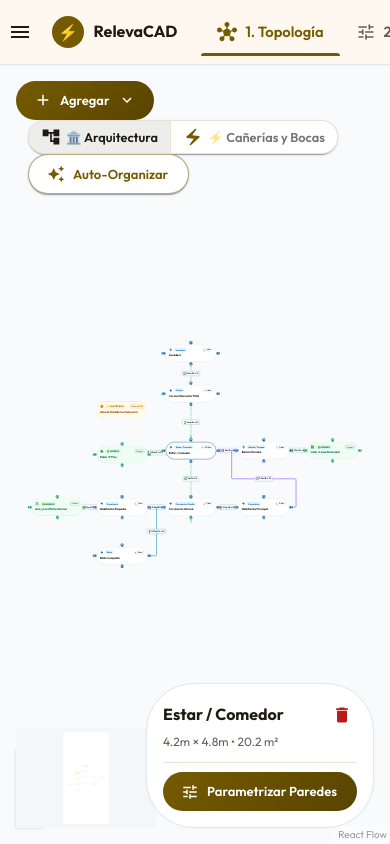
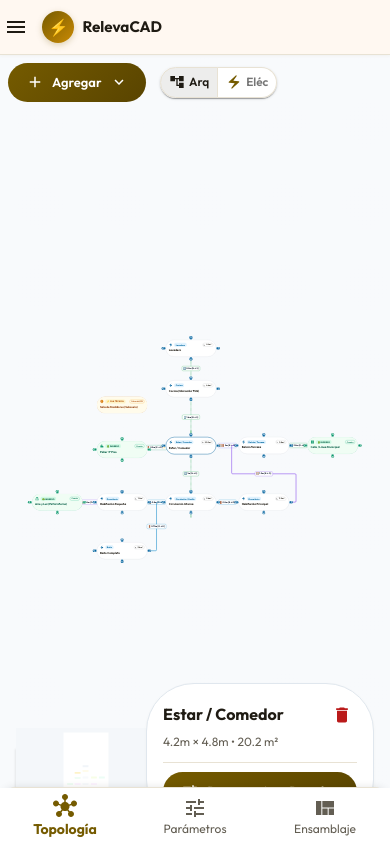
Before and after one commit to FedericoCAlonso/relevacad, a React (Vite) app: page / in a window 390 px wide. Built offline with nearby package versions, Linux system fonts and the light colour scheme.

Commit message:
feat(ui): optimizaciones mobile UX/UI, bottom navigation y componentes responsivos

```diff
--- a/src/views/components/assembly/AssemblyCanvasView.tsx
+++ b/src/views/components/assembly/AssemblyCanvasView.tsx
@@ -21,7 +21,9 @@ import {
   Menu,
   MenuItem,
   ListItemIcon,
-  ListItemText
+  ListItemText,
+  useMediaQuery,
+  useTheme
 } from '@mui/material';
 import {
   ZoomIn as ZoomInIcon,
@@ -48,6 +50,8 @@ const CLOUD_PATH_DATA =
 
 export const AssemblyCanvasView: React.FC = () => {
   const containerRef = useRef<HTMLDivElement>(null);
+  const theme = useTheme();
+  const isMobile = useMediaQuery(theme.breakpoints.down('sm'));
   const [dimensions, setDimensions] = useState({ width: 1000, height: 700 });
   const [scale, setScale] = useState(1);
   const [stagePos, setStagePos] = useState({ x: 80, y: 60 });
@@ -267,14 +271,16 @@ export const AssemblyCanvasView: React.FC = () => {
         elevation={3}
         sx={{
           position: 'absolute',
-          top: 14,
+          top: isMobile ? 8 : 14,
           left: '50%',
           transform: 'translateX(-50%)',
           zIndex: 20,
           borderRadius: 8,
-          py: 0.6,
-          px: 1.5,
-          bgcolor: 'rgba(255, 255, 255, 0.92)',
+          py: 0.5,
+          px: isMobile ? 1 : 1.5,
+          maxWidth: isMobile ? 'calc(100vw - 16px)' : undefined,
+          overflowX: isMobile ? 'auto' : 'visible',
+          bgcolor: 'rgba(255, 255, 255, 0.94)',
           backdropFilter: 'blur(16px)',
           border: '1px solid rgba(226, 232, 240, 0.9)',
           boxShadow: '0 8px 32px rgba(0, 0, 0, 0.08)'
--- a/src/views/components/layout/AppLayout.tsx
+++ b/src/views/components/layout/AppLayout.tsx
@@ -16,7 +16,10 @@ import {
   Chip,
   Tooltip,
   useMediaQuery,
-  useTheme
+  useTheme,
+  BottomNavigation,
+  BottomNavigationAction,
+  Paper
 } from '@mui/material';
 import {
   Menu as MenuIcon,
@@ -58,58 +61,67 @@ export const AppLayout: React.FC<AppLayoutProps> = ({
   return (
     <Box sx={{ display: 'flex', flexDirection: 'column', height: '100vh', width: '100vw', overflow: 'hidden' }}>
       {/* Top App Bar - Material 3 */}
-      <AppBar position="static" elevation={0} sx={{ borderBottom: '1px solid #e2e8f0', zIndex: (theme) => theme.zIndex.drawer + 1 }}>
-        <Toolbar sx={{ minHeight: 64, px: { xs: 1.5, sm: 3 } }}>
+      <AppBar
+        position="static"
+        elevation={0}
+        sx={{
+          bgcolor: 'background.default',
+          borderBottom: '1px solid',
+          borderColor: 'divider',
+          zIndex: (theme) => theme.zIndex.drawer + 1
+        }}
+      >
+        <Toolbar sx={{ minHeight: isMobile ? 54 : 64, px: { xs: 1, sm: 3 } }}>
           {/* Botón de Menú Drawer */}
           <IconButton
             edge="start"
             color="inherit"
             aria-label="menu"
             onClick={() => setDrawerOpen(true)}
-            sx={{ mr: 1.5 }}
+            sx={{ mr: { xs: 0.8, sm: 1.5 }, p: 1 }}
           >
             <MenuIcon />
           </IconButton>
 
           {/* Logotipo y Título de la PWA */}
-          <Box sx={{ display: 'flex', alignItems: 'center', gap: 1.2, mr: 3 }}>
+          <Box sx={{ display: 'flex', alignItems: 'center', gap: 1, mr: 2 }}>
             <Box
               sx={{
                 width: 32,
                 height: 32,
                 borderRadius: 2,
-                bgcolor: 'primary.main',
+                background: 'linear-gradient(135deg, #755b00 0%, #ca8a04 100%)',
                 color: 'white',
                 display: 'flex',
                 alignItems: 'center',
                 justifyContent: 'center',
                 fontWeight: 'bold',
-                fontSize: 16
+                fontSize: 16,
+                boxShadow: '0 2px 6px rgba(117, 91, 0, 0.25)'
               }}
             >
               ⚡
             </Box>
             <Box>
-              <Typography variant="subtitle1" fontWeight={700} lineHeight={1.1} noWrap>
+              <Typography variant="subtitle1" fontWeight={700} lineHeight={1.1} noWrap sx={{ fontSize: { xs: '0.95rem', sm: '1rem' } }}>
                 RelevaCAD
               </Typography>
               {!isMobile && (
                 <Typography variant="caption" color="text.secondary">
-                  Relevamiento Topológico & Eléctrico
+                  Relevamiento Topológico & Eléctrico — IEBA
                 </Typography>
               )}
             </Box>
           </Box>
 
-          {/* Navegación por Fases (3 Fases Core) */}
+          {/* Navegación por Fases en Desktop (Tabs Centrados) */}
+          {!isMobile && (
             <Box sx={{ flexGrow: 1, display: 'flex', justifyContent: 'center' }}>
               <Tabs
                 value={activePhase}
                 onChange={handleTabChange}
                 textColor="primary"
                 indicatorColor="primary"
-              variant={isMobile ? 'scrollable' : 'standard'}
-              scrollButtons="auto"
                 sx={{
                   '& .MuiTabs-indicator': {
                     height: 3,
@@ -137,21 +149,25 @@ export const AppLayout: React.FC<AppLayoutProps> = ({
                 />
               </Tabs>
             </Box>
+          )}
+
+          {/* Spacer en Mobile */}
+          {isMobile && <Box sx={{ flexGrow: 1 }} />}
 
           {/* Acciones de Cabecera */}
-          <Box sx={{ display: 'flex', alignItems: 'center', gap: 1.2 }}>
+          <Box sx={{ display: 'flex', alignItems: 'center', gap: 0.8 }}>
             {/* Toggle de Snapping Magnético */}
             {activePhase === 'assembly' && (
               <Tooltip title={isSnapEnabled ? 'Atracción Magnética (~15px) Activa' : 'Atracción Magnética Desactivada'}>
                 <Chip
                   icon={<SnapIcon fontSize="small" />}
-                  label={isMobile ? 'Snap' : isSnapEnabled ? 'Snap: ON' : 'Snap: OFF'}
+                  label={isMobile ? (isSnapEnabled ? 'Snap' : 'Off') : isSnapEnabled ? 'Snap: ON' : 'Snap: OFF'}
                   color={isSnapEnabled ? 'primary' : 'default'}
                   onClick={() => toggleSnap()}
                   clickable
                   variant={isSnapEnabled ? 'filled' : 'outlined'}
                   size="small"
-                  sx={{ fontWeight: 600 }}
+                  sx={{ fontWeight: 600, height: 26, fontSize: '0.72rem' }}
                 />
               </Tooltip>
             )}
@@ -186,7 +202,7 @@ export const AppLayout: React.FC<AppLayoutProps> = ({
         component="main"
         sx={{
           flexGrow: 1,
-          height: 'calc(100vh - 64px)',
+          height: isMobile ? 'calc(100vh - 54px - 56px)' : 'calc(100vh - 64px)',
           overflow: 'hidden',
           position: 'relative',
           bgcolor: 'background.default'
@@ -194,6 +210,58 @@ export const AppLayout: React.FC<AppLayoutProps> = ({
       >
         {children}
       </Box>
+
+      {/* Barra de Navegación Inferior en Móvil (Thumb-friendly Bottom Bar) */}
+      {isMobile && (
+        <Paper
+          elevation={4}
+          sx={{
+            position: 'fixed',
+            bottom: 0,
+            left: 0,
+            right: 0,
+            zIndex: 1000,
+            borderTop: '1px solid',
+            borderColor: 'divider',
+            bgcolor: 'background.paper'
+          }}
+        >
+          <BottomNavigation
+            value={activePhase}
+            onChange={(_, newValue) => setActivePhase(newValue)}
+            showLabels
+            sx={{
+              height: 56,
+              bgcolor: 'background.paper',
+              '& .Mui-selected': {
+                color: 'primary.main',
+                fontWeight: 700
+              },
+              '& .MuiBottomNavigationAction-label': {
+                fontSize: '0.75rem',
+                fontFamily: '"Outfit", sans-serif',
+                mt: 0.2
+              }
+            }}
+          >
+            <BottomNavigationAction
+              label="Topología"
+              value="topology"
+              icon={<TopologyIcon />}
+            />
+            <BottomNavigationAction
+              label="Parámetros"
+              value="parametrization"
+              icon={<ParamIcon />}
+            />
+            <BottomNavigationAction
+              label="Ensamblaje"
+              value="assembly"
+              icon={<AssemblyIcon />}
+            />
+          </BottomNavigation>
+        </Paper>
+      )}
     </Box>
   );
 };
--- a/src/views/components/parametrization/RoomSchematicPreview.tsx
+++ b/src/views/components/parametrization/RoomSchematicPreview.tsx
@@ -94,11 +94,11 @@ export const RoomSchematicPreview: React.FC<RoomSchematicPreviewProps> = ({ room
             alignItems: 'center',
             bgcolor: '#f8fafc',
             borderRadius: 3,
-            p: 1,
+            p: { xs: 0.5, sm: 1 },
             border: '1px solid #edf2f7'
           }}
         >
-          <svg width={svgWidth} height={svgHeight} viewBox={`0 0 ${svgWidth} ${svgHeight}`}>
+          <svg width="100%" height="auto" viewBox={`0 0 ${svgWidth} ${svgHeight}`} style={{ maxWidth: '100%', maxHeight: 300, display: 'block' }}>
             {/* Cuadrícula suave de fondo */}
             <defs>
               <pattern id="room-grid" width="20" height="20" patternUnits="userSpaceOnUse">
--- a/src/views/components/topology/AddRoomDialog.tsx
+++ b/src/views/components/topology/AddRoomDialog.tsx
@@ -17,7 +17,9 @@ import {
   Typography,
   Stack,
   Tabs,
-  Tab
+  Tab,
+  useMediaQuery,
+  useTheme
 } from '@mui/material';
 import {
   Add as AddIcon,
@@ -39,6 +41,8 @@ export const AddRoomDialog: React.FC<AddRoomDialogProps> = ({
   onClose,
   defaultTab = 'interior'
 }) => {
+  const theme = useTheme();
+  const isMobile = useMediaQuery(theme.breakpoints.down('sm'));
   const { createRoom, selectRoom } = useSurveyViewModel();
 
   const initialTabIndex = defaultTab === 'technical' ? 2 : defaultTab === 'access' ? 1 : 0;
@@ -107,11 +111,12 @@ export const AddRoomDialog: React.FC<AddRoomDialogProps> = ({
 
   return (
     <Dialog
+      fullScreen={isMobile}
       open={open}
       onClose={onClose}
       maxWidth="xs"
       fullWidth
-      PaperProps={{ sx: { borderRadius: 4, p: 1 } }}
+      PaperProps={{ sx: { borderRadius: isMobile ? 0 : 4, p: isMobile ? 0.5 : 1 } }}
     >
       <DialogTitle sx={{ display: 'flex', alignItems: 'center', gap: 1 }}>
         {isTechnicalMode ? (
--- a/src/views/components/topology/ConduitInspectorDrawer.tsx
+++ b/src/views/components/topology/ConduitInspectorDrawer.tsx
@@ -24,7 +24,9 @@ import {
   ListItemText,
   ListItemIcon,
   LinearProgress,
-  Paper
+  Paper,
+  useMediaQuery,
+  useTheme
 } from '@mui/material';
 import {
   Close as CloseIcon,
@@ -88,6 +90,9 @@ export const ConduitInspectorDrawer: React.FC<ConduitInspectorDrawerProps> = ({
   const [newSeccion, setNewSeccion] = useState<number>(1.5);
   const [newEtiqueta, setNewEtiqueta] = useState('');
 
+  const theme = useTheme();
+  const isMobile = useMediaQuery(theme.breakpoints.down('sm'));
+
   const tramo = electricalTramos.find((t) => t.id === tramoId);
 
   if (!tramo) return null;
@@ -141,13 +146,16 @@ export const ConduitInspectorDrawer: React.FC<ConduitInspectorDrawerProps> = ({
 
   return (
     <Drawer
-      anchor="right"
+      anchor={isMobile ? 'bottom' : 'right'}
       open={open}
       onClose={onClose}
       PaperProps={{
         sx: {
-          width: { xs: '100%', sm: 420 },
-          p: 2.5,
+          width: isMobile ? '100vw' : 420,
+          maxHeight: isMobile ? '85vh' : '100vh',
+          borderTopLeftRadius: isMobile ? 24 : 0,
+          borderTopRightRadius: isMobile ? 24 : 0,
+          p: isMobile ? 2 : 2.5,
           bgcolor: '#ffffff',
           boxShadow: '0 8px 32px rgba(0,0,0,0.12)'
         }
--- a/src/views/components/topology/EditOpeningDialog.tsx
+++ b/src/views/components/topology/EditOpeningDialog.tsx
@@ -21,7 +21,9 @@ import {
   Switch,
   Chip,
   Divider,
-  IconButton
+  IconButton,
+  useMediaQuery,
+  useTheme
 } from '@mui/material';
 import {
   MeetingRoom as DoorIcon,
@@ -51,6 +53,8 @@ export const EditOpeningDialog: React.FC<EditOpeningDialogProps> = ({
   onClose,
   connection
 }) => {
+  const theme = useTheme();
+  const isMobile = useMediaQuery(theme.breakpoints.down('sm'));
   const { rooms, updateConnection, deleteConnection } = useSurveyViewModel();
 
   const [type, setType] = useState<LogicalConnectionType>('puerta_estandar');
@@ -160,11 +164,12 @@ export const EditOpeningDialog: React.FC<EditOpeningDialogProps> = ({
 
   return (
     <Dialog
+      fullScreen={isMobile}
       open={open}
       onClose={onClose}
       maxWidth="sm"
       fullWidth
-      PaperProps={{ sx: { borderRadius: 4, p: 1 } }}
+      PaperProps={{ sx: { borderRadius: isMobile ? 0 : 4, p: isMobile ? 0.5 : 1 } }}
     >
       <DialogTitle sx={{ display: 'flex', alignItems: 'center', justifyContent: 'space-between' }}>
         <Stack direction="row" alignItems="center" spacing={1}>
--- a/src/views/components/topology/TopologyView.tsx
+++ b/src/views/components/topology/TopologyView.tsx
@@ -39,7 +39,9 @@ import {
   Divider,
   IconButton,
   TextField,
-  MenuItem
+  MenuItem,
+  useMediaQuery,
+  useTheme
 } from '@mui/material';
 import {
   Tune as ParamIcon,
@@ -80,6 +82,9 @@ const WALL_LABEL_MAP: Record<string, string> = {
 };
 
 export const TopologyView: React.FC<TopologyViewProps> = ({ onOpenAddRoom }) => {
+  const theme = useTheme();
+  const isMobile = useMediaQuery(theme.breakpoints.down('sm'));
+
   const {
     rooms,
     connections,
@@ -501,8 +506,8 @@ export const TopologyView: React.FC<TopologyViewProps> = ({ onOpenAddRoom }) =>
   return (
     <Box sx={{ width: '100%', height: '100%', position: 'relative', bgcolor: '#f8fafc' }}>
       {/* 🧭 Barra Superior de Control de Capas y Acciones */}
-      <Panel position="top-left" style={{ margin: 16, zIndex: 10 }}>
-        <Stack direction="row" spacing={1.5} alignItems="center" flexWrap="wrap">
+      <Panel position="top-left" style={{ margin: isMobile ? 8 : 16, zIndex: 10, maxWidth: isMobile ? 'calc(100vw - 16px)' : undefined }}>
+        <Stack direction="row" spacing={1} alignItems="center" flexWrap="wrap" sx={{ gap: 0.8 }}>
           {/* Botón Único "+ Agregar" */}
           <AddMenuButton onAddRoom={onOpenAddRoom} />
 
@@ -521,19 +526,19 @@ export const TopologyView: React.FC<TopologyViewProps> = ({ onOpenAddRoom }) =>
               bgcolor: 'background.paper',
               boxShadow: 1,
               borderRadius: 2,
-              '& .MuiToggleButton-root': { px: 1.5, py: 0.6, fontSize: '0.8rem', fontWeight: 600 }
+              '& .MuiToggleButton-root': { px: isMobile ? 1 : 1.5, py: 0.5, fontSize: isMobile ? '0.74rem' : '0.8rem', fontWeight: 600 }
             }}
           >
             <ToggleButton value="architectural">
-              <Stack direction="row" spacing={0.6} alignItems="center">
-                <ArchitectureIcon fontSize="small" />
-                <span>🏛️ Arquitectura</span>
+              <Stack direction="row" spacing={0.5} alignItems="center">
+                <ArchitectureIcon sx={{ fontSize: 16 }} />
+                <span>{isMobile ? 'Arq' : '🏛️ Arquitectura'}</span>
               </Stack>
             </ToggleButton>
             <ToggleButton value="electrical">
-              <Stack direction="row" spacing={0.6} alignItems="center">
-                <BoltIcon fontSize="small" color="primary" />
-                <span>⚡ Cañerías y Bocas</span>
+              <Stack direction="row" spacing={0.5} alignItems="center">
+                <BoltIcon sx={{ fontSize: 16 }} color="primary" />
+                <span>{isMobile ? 'Eléc' : '⚡ Cañerías'}</span>
               </Stack>
             </ToggleButton>
           </ToggleButtonGroup>
@@ -544,19 +549,20 @@ export const TopologyView: React.FC<TopologyViewProps> = ({ onOpenAddRoom }) =>
               variant="contained"
               color="warning"
               size="small"
-              startIcon={<LinkIcon />}
+              startIcon={<LinkIcon sx={{ fontSize: 16 }} />}
               onClick={() => {
                 setIsChainMode(true);
                 setChainLastNodeId(null);
                 setChainCount(0);
               }}
-              sx={{ boxShadow: 2, fontWeight: 700, borderRadius: 2 }}
+              sx={{ boxShadow: 2, fontWeight: 700, borderRadius: 2, fontSize: isMobile ? '0.72rem' : '0.8rem', px: isMobile ? 1 : 1.5 }}
             >
-              Conectar en Cadena
+              {isMobile ? 'Cadena' : 'Conectar en Cadena'}
             </Button>
           )}
 
           {/* Botón de Auto-Organización */}
+          {!isMobile && (
             <Tooltip title="Auto-ordenar espacios en cuadrícula limpia">
               <Button
                 variant="outlined"
@@ -568,6 +574,7 @@ export const TopologyView: React.FC<TopologyViewProps> = ({ onOpenAddRoom }) =>
                 Auto-Organizar
               </Button>
             </Tooltip>
+          )}
         </Stack>
       </Panel>
 
```
Lines whose indentation alone changed are shown as unchanged.
